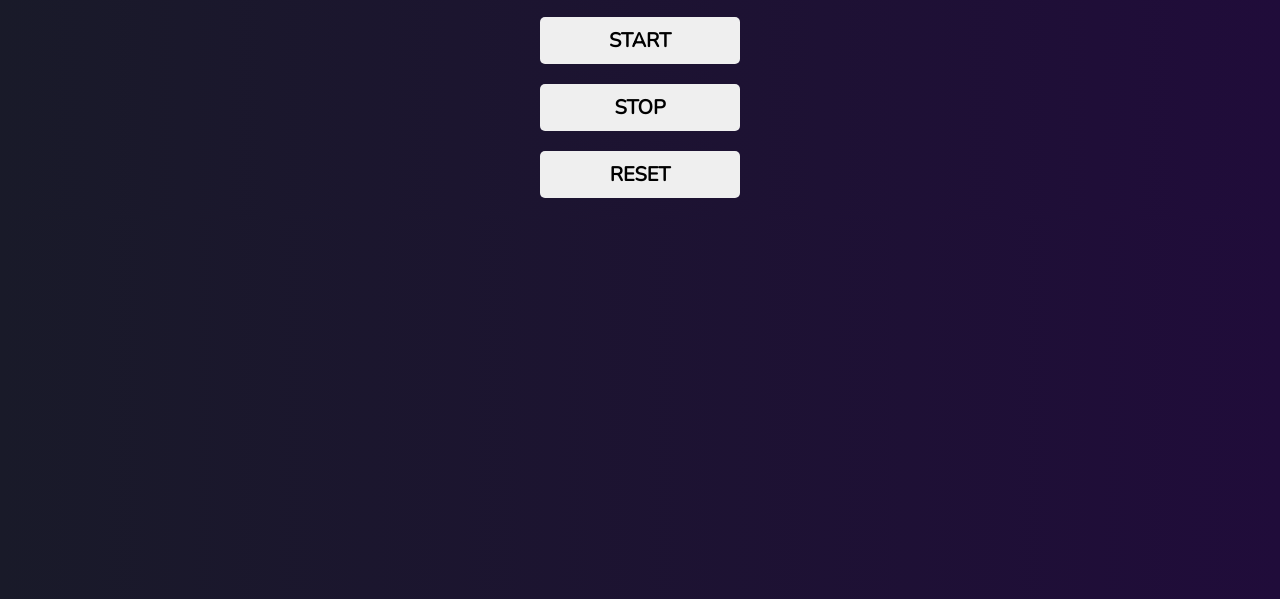
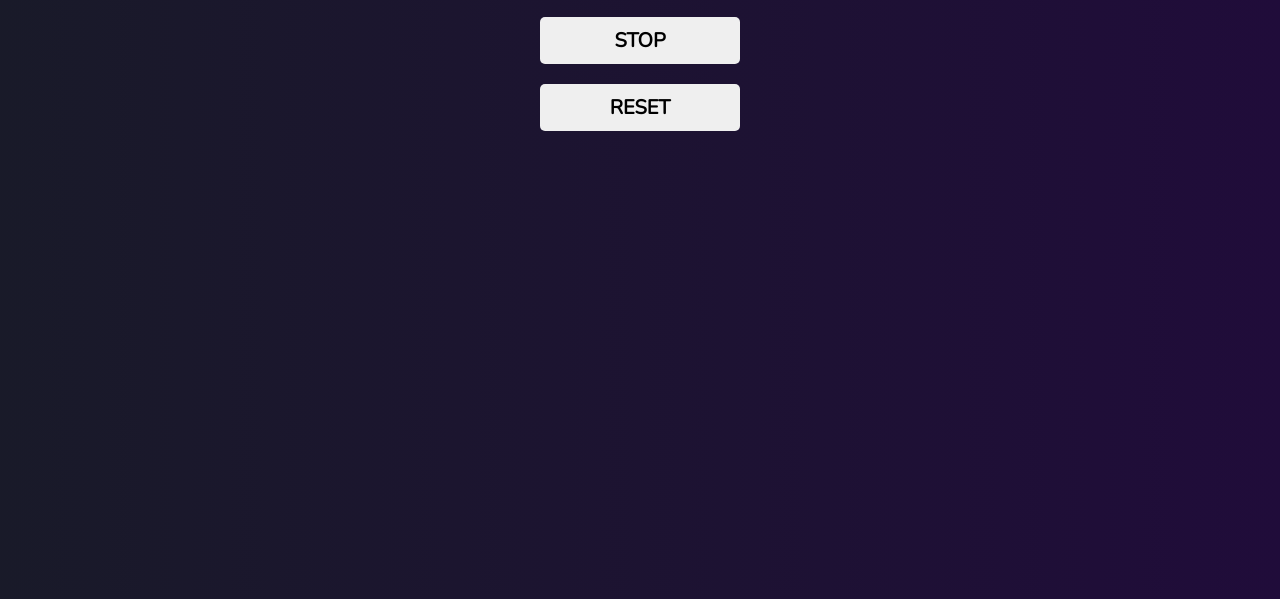
Before and after one commit to valoronions/playground, a plain HTML site: page playground/two.html in a window 1280 px wide. Both pictures are taken after a click on the button "START". Shown: the part 201-800 px from the top of the page. Drawn offline with nearby package versions, Linux system fonts and the light colour scheme.

Commit message:
merged sw start and stop buttons

```diff
--- a/playground/two.html
+++ b/playground/two.html
@@ -28,8 +28,7 @@
         <h1 class="stopwatch-header">Stopwatch</h1>
         <h2 class="timer"><span id="seconds">00</span>:<span id="milliseconds">00</span></h2>
         <div class="controls">
-            <button class="sw-start" onclick="startStopwatch()">Start</button>
-            <button class="sw-stop" onclick="stopStopwatch()">Stop</button>
+            <button class="sw-start-stop" onclick="startStopStopwatch()">Start</button>
             <button class="sw-reset" onclick="restartStopwatch()">Reset</button>
         </div>
         <script src="two.js"></script>
--- a/playground/two.js
+++ b/playground/two.js
@@ -1,21 +1,24 @@
 let seconds = 00;
 let milliseconds = 00;
 let interval;
-
+let isRunning = false;
 
 const millisecondsText = document.getElementById('milliseconds');
 const secondsText= document.getElementById('seconds');
-const swstart = document.querySelector('.sw-start');
-const swstop = document.querySelector('.sw-stop');
+const swstartstop = document.querySelector('.sw-start-stop');
 const swreset = document.querySelector('.sw-reset');
 
-const startStopwatch = () => {
-    clearInterval(interval);
-    interval = setInterval(timerLogic, 10);
-}
-
-const stopStopwatch = () => {
-    clearInterval(interval);
+const startStopStopwatch = () => {
+    if (isRunning == false) {
+        clearInterval(interval);
+        interval = setInterval(timerLogic, 10);
+        swstartstop.innerHTML = "Stop";
+        isRunning = true;
+    } else {
+        clearInterval(interval);
+        swstartstop.innerHTML = "Start";
+        isRunning = false;
+    }
 }
 
 const restartStopwatch = () => {
```
